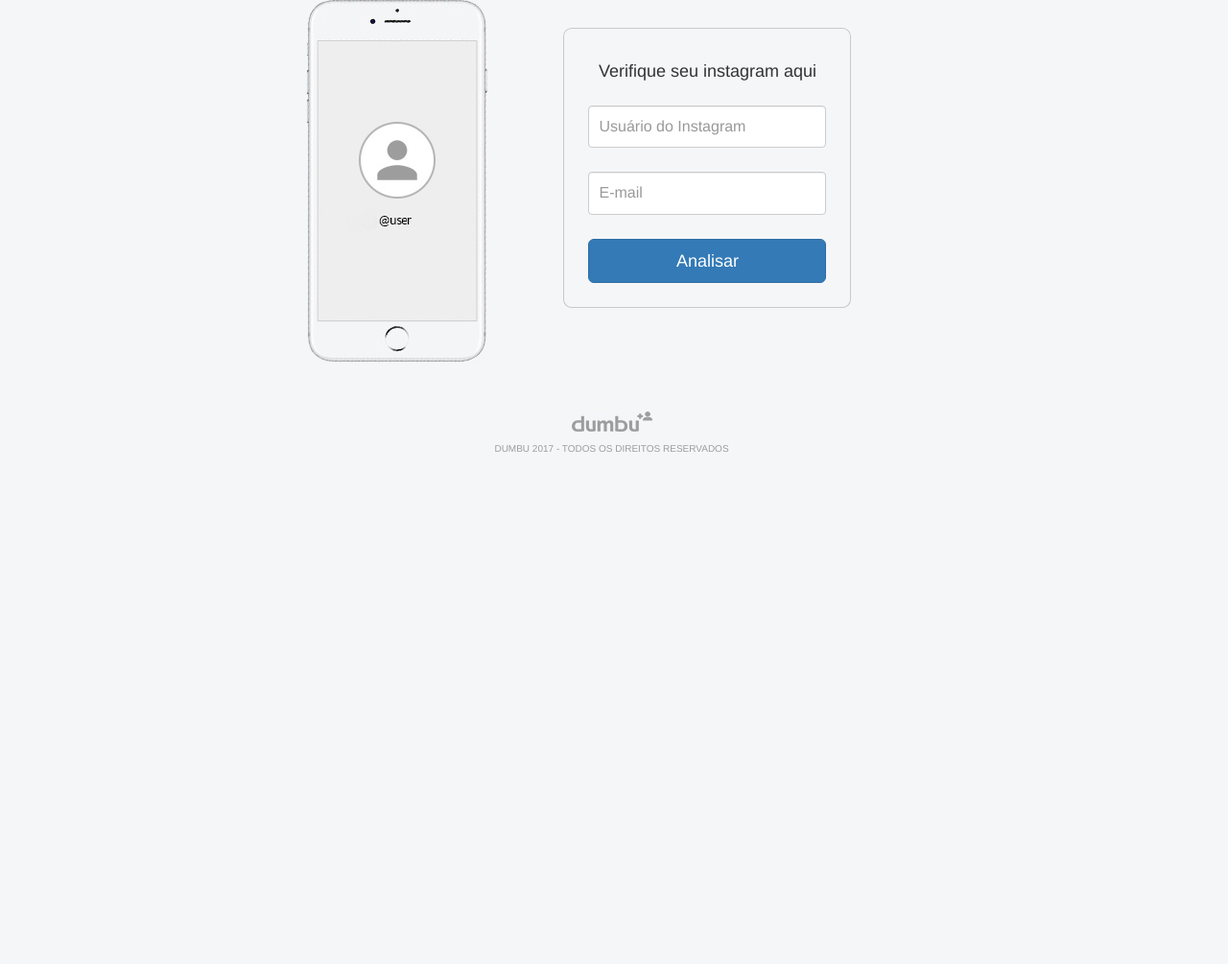
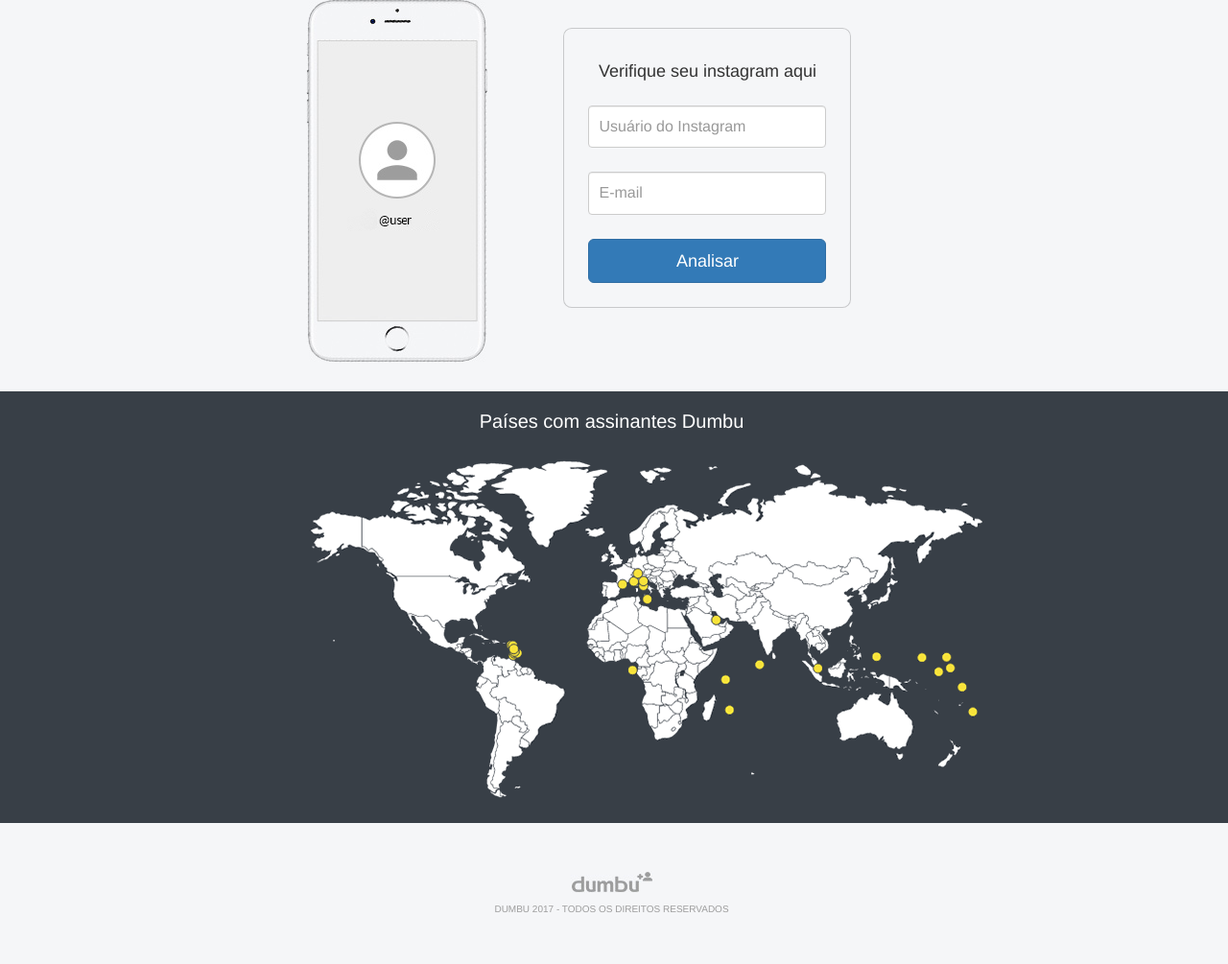
Before and after one commit to albertord84/landingpage, a PHP site: page /?l=1 in a window 1280 px wide. Shown: the part 317-1322 px from the top of the page at 96% size. Before the commit the page ends 788 px from the top, so only its background shows below. Run offline with PHP 8.4, Linux system fonts and the light colour scheme.

Commit message:
mapa de suscriptores

```diff
--- a/include/locales.php
+++ b/include/locales.php
@@ -15,6 +15,7 @@ $_locales = [
 		'lb_user' => 'Instagram user',
 		'lb_email' => 'E-mail',
 		'frm_bt' => 'Verify',
+		'map_title' => 'Countries with Dumbu subscribers',
 		'copy_r' => 'All rights reserved'
 	],
 	'pt' => [
@@ -31,6 +32,7 @@ $_locales = [
 		'lb_user' => 'Usu&aacute;rio do Instagram',
 		'lb_email' => 'E-mail',
 		'frm_bt' => 'Analisar',
+		'map_title' => 'Pa&iacute;ses com assinantes Dumbu',
 		'copy_r' => 'TODOS OS DIREITOS RESERVADOS'
 	]
 ];
--- a/web/css/custom.css
+++ b/web/css/custom.css
@@ -172,6 +172,29 @@ body {
   margin-bottom: 25px;
 }
 
+.map {
+  color: #fff;
+  padding-bottom: 20px;
+  background-color: #383f47;
+  margin-top: 30px;
+}
+
+.map .h3 {
+  margin-top: 20px;
+  font-size: 20px;
+  margin-bottom: 25px;
+}
+
+.map .map-left {
+  padding-right: 0px;
+  margin-right: 0px;
+}
+
+.map .map-right {
+  padding-left: 0px;
+  margin-left: -30px;
+}
+
 .footer {
   font-size: 10px;
   color: #9d9d9d;
--- a/web/index.php
+++ b/web/index.php
@@ -112,6 +112,18 @@ if (!in_array($_l, $_llist)) {
         </div>
       </div>
 
+      <div class="map row">
+        <div class="h3 col-xs-12 col-sm-12 col-md-12 col-lg-12 text-center">
+          <span class=""><?php echo $_locales[$_l]['map_title']; ?></span>
+        </div>
+        <div class="map-left col-xs-12 col-sm-6 col-md-6 col-lg-6 text-right">
+          <img src="img/map-l.png">
+        </div>
+        <div class="map-right col-xs-12 col-sm-6 col-md-6 col-lg-6 text-left">
+          <img src="img/map-r.png">
+        </div>
+      </div>
+
       <div class="footer row text-center">
         <div class="col-xs-12 col-sm-12 col-md-12 col-lg-12">
           <p><img src="img/logo-white-plus.png" /></p>
```
Also changed, not shown: web/img/map-l.png (added), web/img/map-r.png (added).
